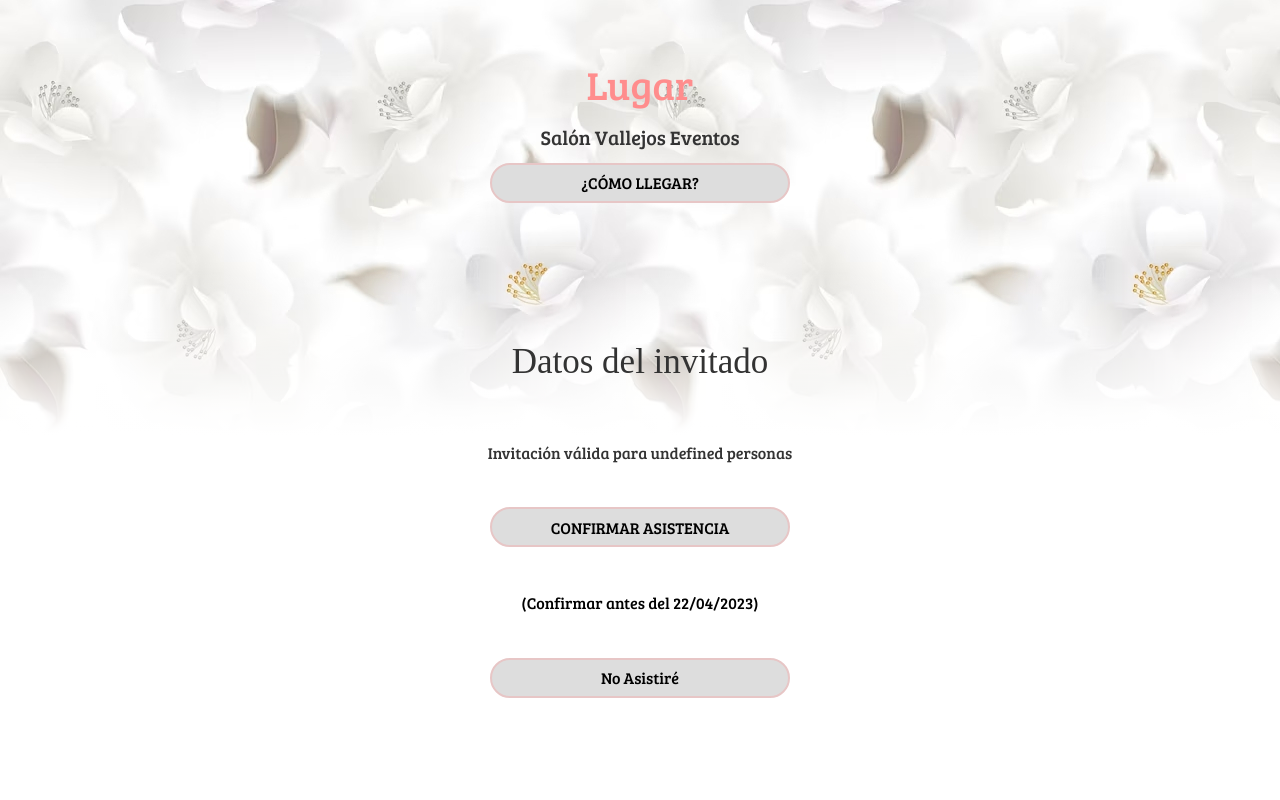
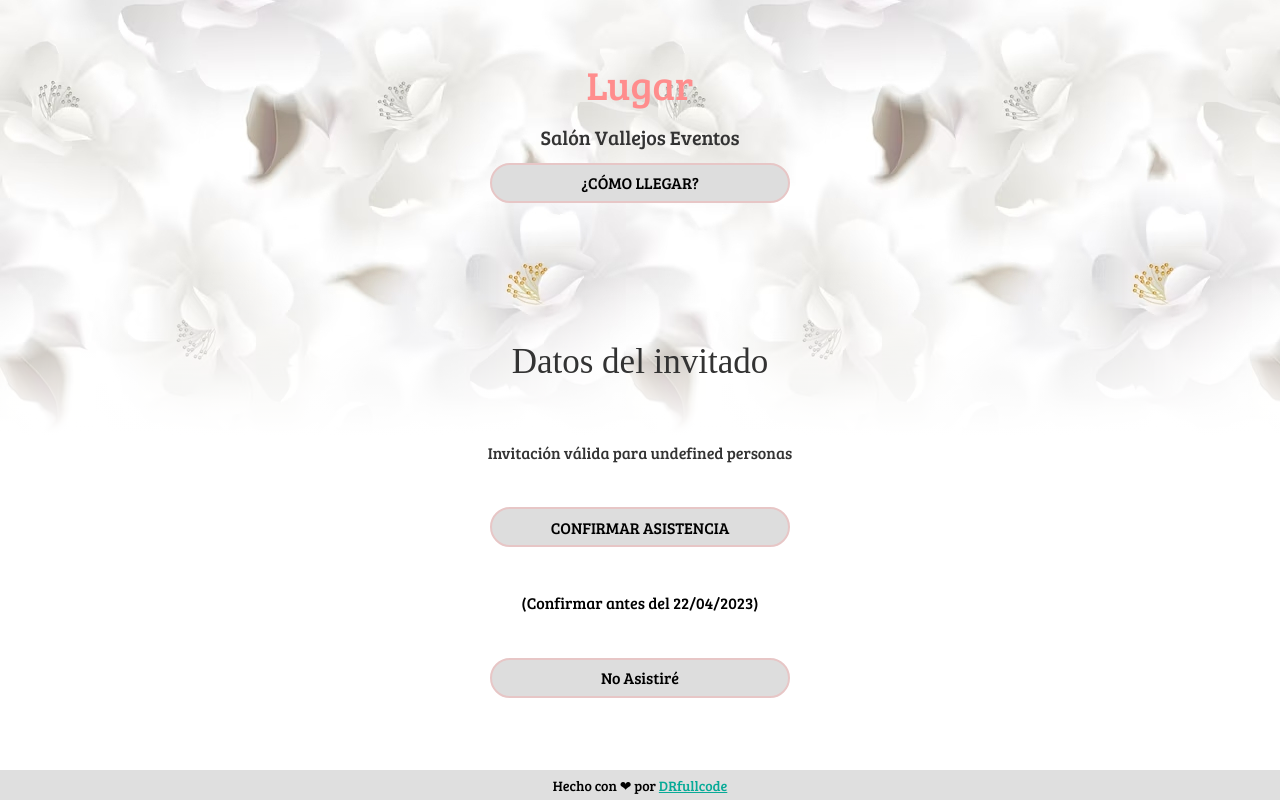
Before and after one commit to MariRionda/xv-invitation-front, a Next.js app: page /invitation/1 in a window 1280 px wide. Shown: the part 1904-2704 px from the top of the page. Before the commit the page ends 2674 px from the top, so only its background shows below. Built offline with nearby package versions, Linux system fonts and the light colour scheme; no server answers; sample sign-in values are in the browser's storage; a web font is replaced by a local one.

Commit message:
footer DRfullcode

```diff
--- /dev/null
+++ b/components/footer/footer.jsx
@@ -0,0 +1,15 @@
+"use client";
+import styles from "./footer.module.css";
+
+const Footer = () => {
+  return (
+    <footer className={styles.footer}>
+      <p>
+        Hecho con ❤ por{" "}
+        <a href="https://wa.me/+5493874736563?text=*¡Hola!* %0AQuiero consultar por invitaciones digitales %0A¿Podrías brindarme información?">DRfullcode</a>
+      </p>
+    </footer>
+  );
+};
+
+export default Footer;
--- /dev/null
+++ b/components/footer/footer.module.css
@@ -0,0 +1,21 @@
+.footer {
+    width: 100%;
+    height: 30px;
+    font-size: 14px;
+    background-color: #dfdfdf;
+    color: rgb(0, 0, 0);
+    display: flex;
+    justify-content: center;
+    align-items: center;
+    position: relative;
+    bottom: 0;
+  }
+
+  .footer p {
+    margin: 0;
+  }
+
+  .footer a {
+    color: #07aa97;
+    text-decoration: underline;
+  }
--- a/components/invitationProtected/invitationProtected.js
+++ b/components/invitationProtected/invitationProtected.js
@@ -9,6 +9,7 @@ import WhereButton from "../whereButton/whereButton";
 import axios from "axios";
 import Swal from "sweetalert2";
 import { createToast } from "../usefulFunctions/usefulFunctions";
+import Footer from "../footer/footer";
 
 const InvitationProtected = ({ name }) => {
   const port = process.env.NEXT_PUBLIC_PORT;
@@ -259,6 +260,7 @@ const InvitationProtected = ({ name }) => {
         <WhereButton title={"No Asistiré"} click={handleNotAttend} />
       </section>
       <Music />
+      <Footer/>
     </div>
   );
 };
```
